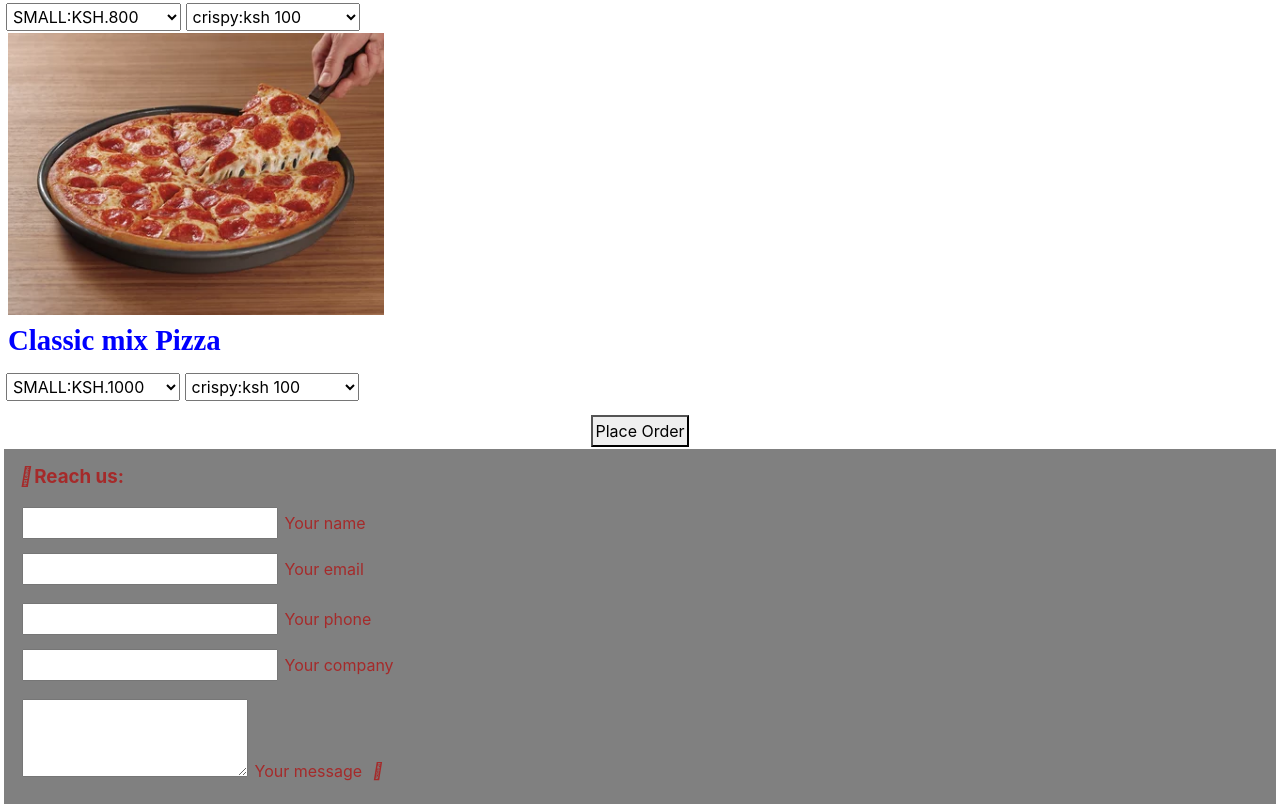
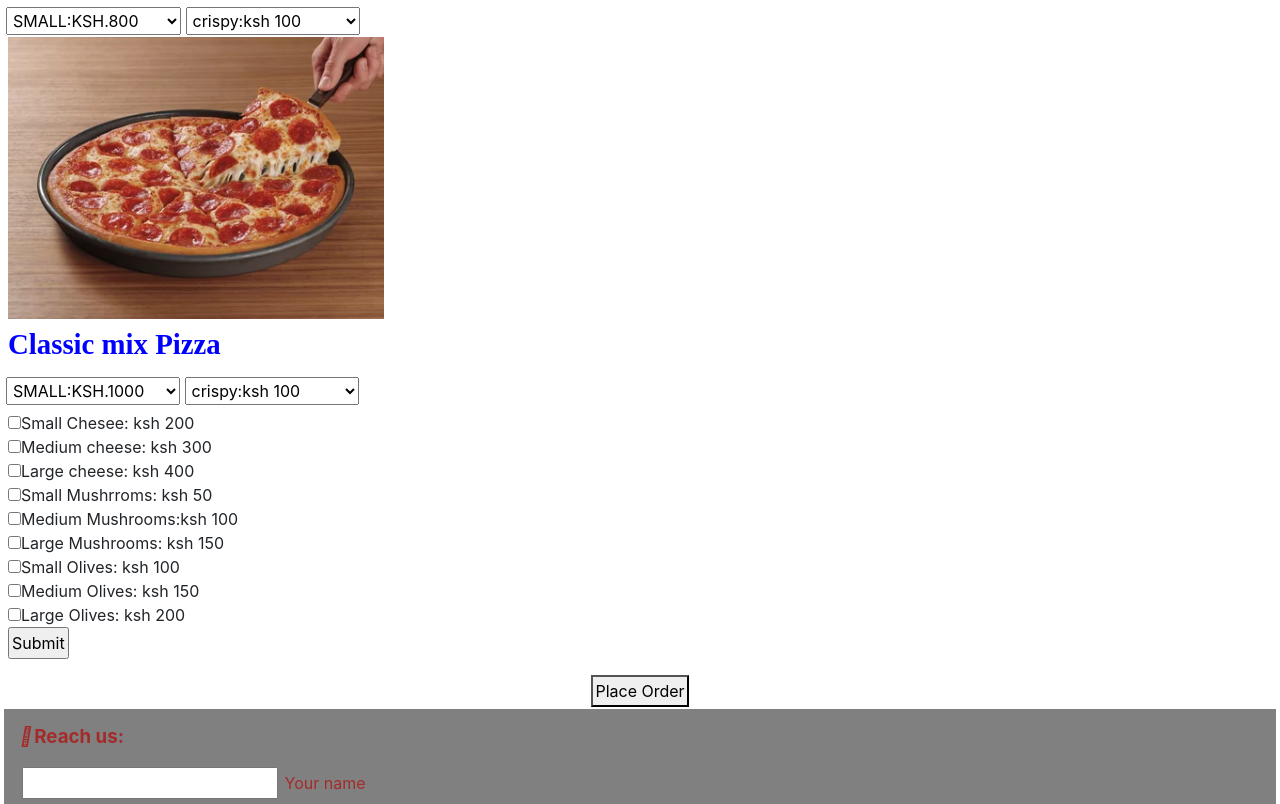
Before and after one commit to virginiah894/pizza-casa, a plain HTML site: page index.html in a window 1280 px wide. Shown: the part 1692-2496 px from the top of the page. Drawn offline with nearby package versions, Linux system fonts and the light colour scheme; a web font is replaced by a local one.

Commit message:
add checkbox for toppings with prices

```diff
--- a/css/styles.css
+++ b/css/styles.css
@@ -58,3 +58,6 @@ padding-top: 12px;
   color: brown;
   background-color: gray;
 }
+#toppings{
+float:right;
+}
--- a/index.html
+++ b/index.html
@@ -64,12 +64,17 @@
         <option value="lg">LARGE :KSH.1000</option>
 
       </select>
+
       <select>
           <option value="crispy">crispy:ksh 100</option>
           <option value="stuffed">stuffed :ksh 200</option>
           <option value="gluten">gluten free :ksh 300</option>
 
         </select>
+
+         <input type="submit" value="Submit">
+        </form>
+
 
          <img src="images/piz2.jpg" alt="" id="two">
          <h1>Berbeque Chicken Pizza</h1>
@@ -100,8 +105,21 @@
         </select>
 
   </div>
+  <div>
+      <form>
+        <input type="checkbox" name="vehicle" value="Bike">Small Chesee: ksh 200<br>
+        <input type="checkbox" name="vehicle" value="Car">Medium cheese: ksh 300<br>
+        <input type="checkbox" name="vehicle" value="Bike">Large cheese: ksh 400<br>
+        <input type="checkbox" name="vehicle" value="Car">Small Mushrroms: ksh 50<br>
+        <input type="checkbox" name="vehicle" value="Bike">Medium Mushrooms:ksh 100<br>
+        <input type="checkbox" name="vehicle" value="Car">Large Mushrooms: ksh 150<br>
+        <input type="checkbox" name="vehicle" value="Bike">Small Olives: ksh 100<br>
+        <input type="checkbox" name="vehicle" value="Car">Medium Olives: ksh 150<br>
+        <input type="checkbox" name="vehicle" value="Car">Large Olives: ksh 200<br>
 
-
+        <input type="submit" value="Submit">
+      </form>
+  </div>
   <div id="order">
       <button>Place Order</button>
   </div>
```
